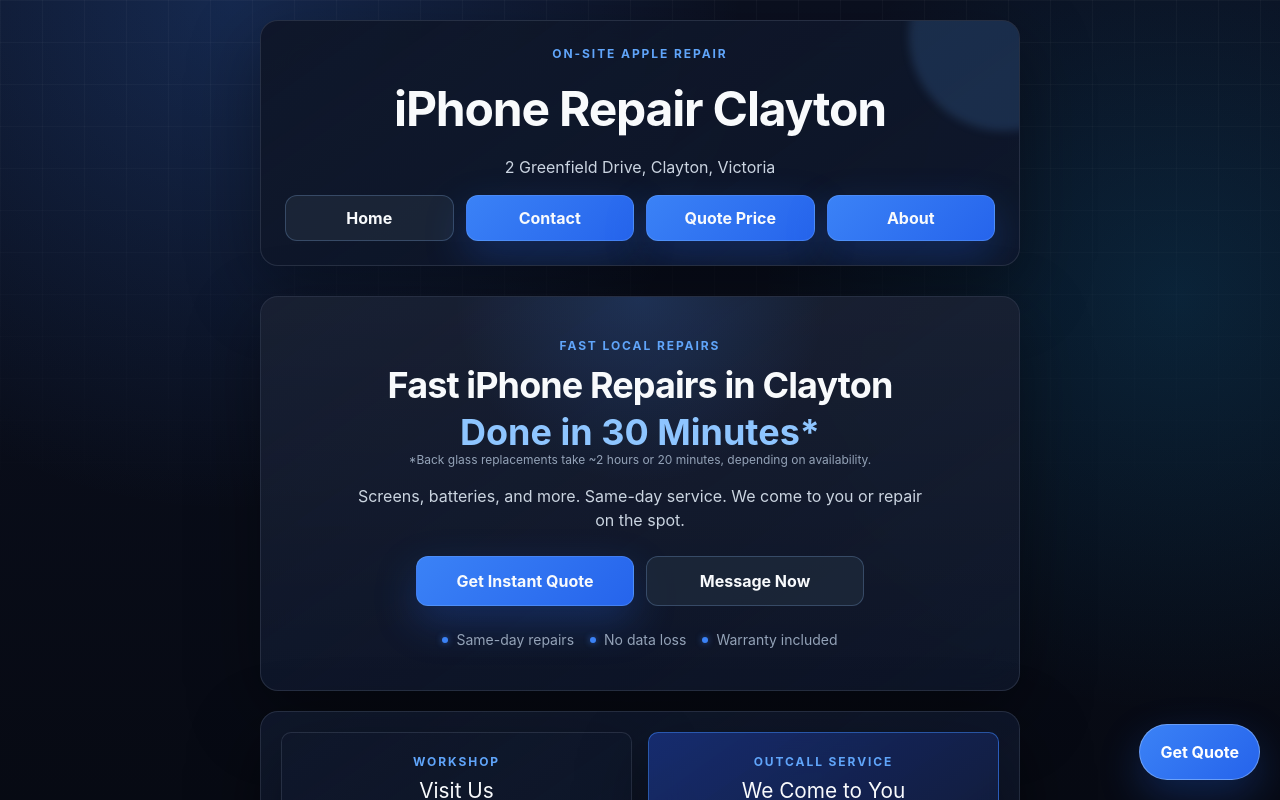
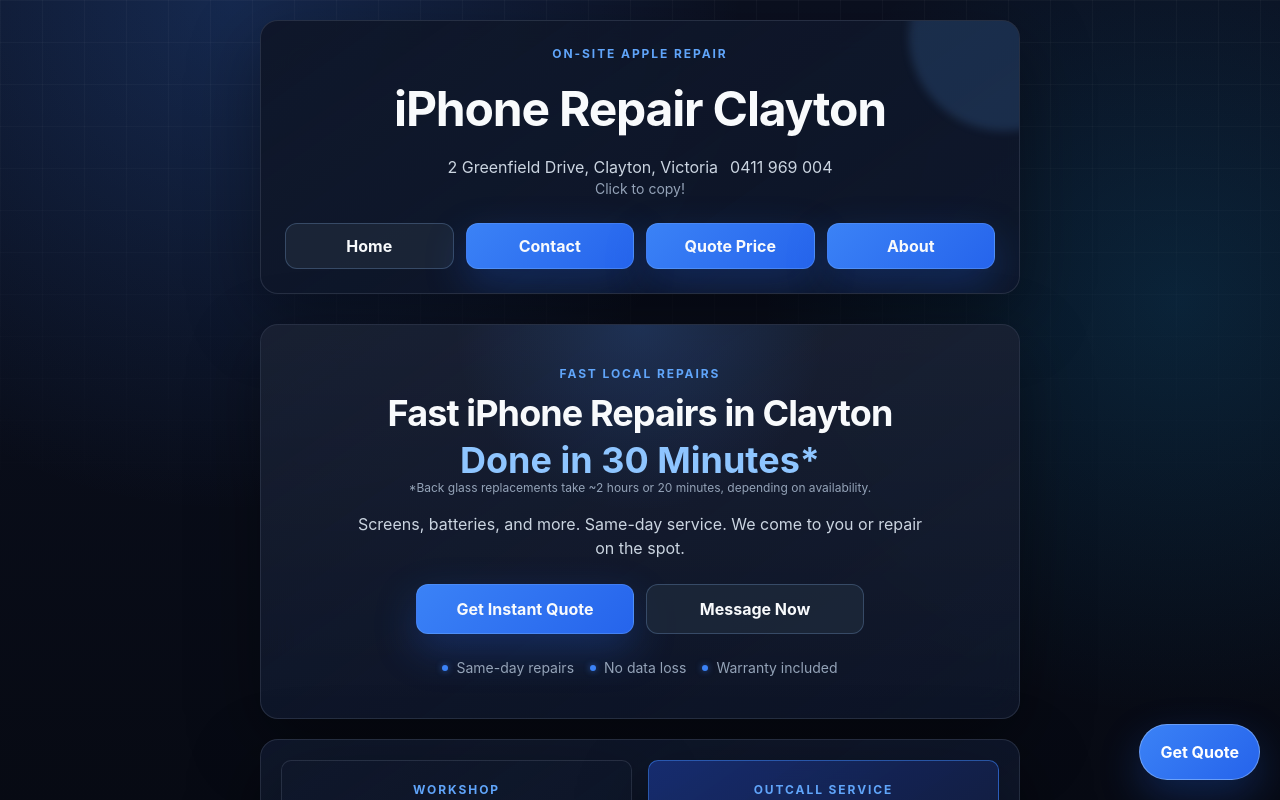
Before and after one commit to SemogEnaz/repair_website, a Vue app: page / in a window 1280 px wide. Shown: the top 800 px of the page. Built offline with nearby package versions, Linux system fonts and the light colour scheme.

Commit message:
Added clickable number and prompt

```diff
--- a/src/App.vue
+++ b/src/App.vue
@@ -9,16 +9,17 @@
           iPhone Repair Clayton
         </h1>
 
-        <!-- Address -->
-        <p
-          class="tech-muted cursor-pointer text-sm sm:text-base text-center hover:text-blue-300 transition"
-          @click="copyAddress"
-        >
-          2 Greenfield Drive, Clayton, Victoria
-        </p>
+        <div class="flex flex-col gap-0 sm:mb-2">
+          <!-- Address & Phone Number -->
+          <div class="flex flex-row gap-3">
+            <p class="tech-muted cursor-pointer text-xs sm:text-base text-center hover:text-blue-300 transition" @click="copyAddress">2 Greenfield Drive, Clayton, Victoria</p>
+            <p class="tech-muted cursor-pointer text-xs sm:text-base text-center hover:text-blue-300 transition" @click="copyPhoneNumber">0411 969 004</p>
+          </div>
+          <p class="tech-soft text-xs sm:text-sm text-center">Click to copy!</p>
+        </div>
 
         <!-- Nav buttons for desktop-->
-        <div class="hidden sm:flex w-full gap-3">
+        <div class="hidden sm:flex w-full gap-3 items-center justify-center">
           <RouterLink to="/" class="tech-button button-shape w-full text-center" active-class="secondary">Home</RouterLink>
           <RouterLink to="/contact" class="tech-button button-shape w-full text-center" active-class="secondary">Contact</RouterLink>
           <RouterLink to="/calculator" class="tech-button button-shape w-full text-center" active-class="secondary">Quote Price</RouterLink>
@@ -58,6 +59,13 @@ function copyAddress() {
   navigator.clipboard.writeText(address)
   alert("Address copied to clipboard!")
 }
+
+function copyPhoneNumber() {
+  const phoneNumber = "0411969004"
+  navigator.clipboard.writeText(phoneNumber)
+  alert("Phone number copied to clipboard!")
+}
+
 </script>
 
 <style scoped>
```
